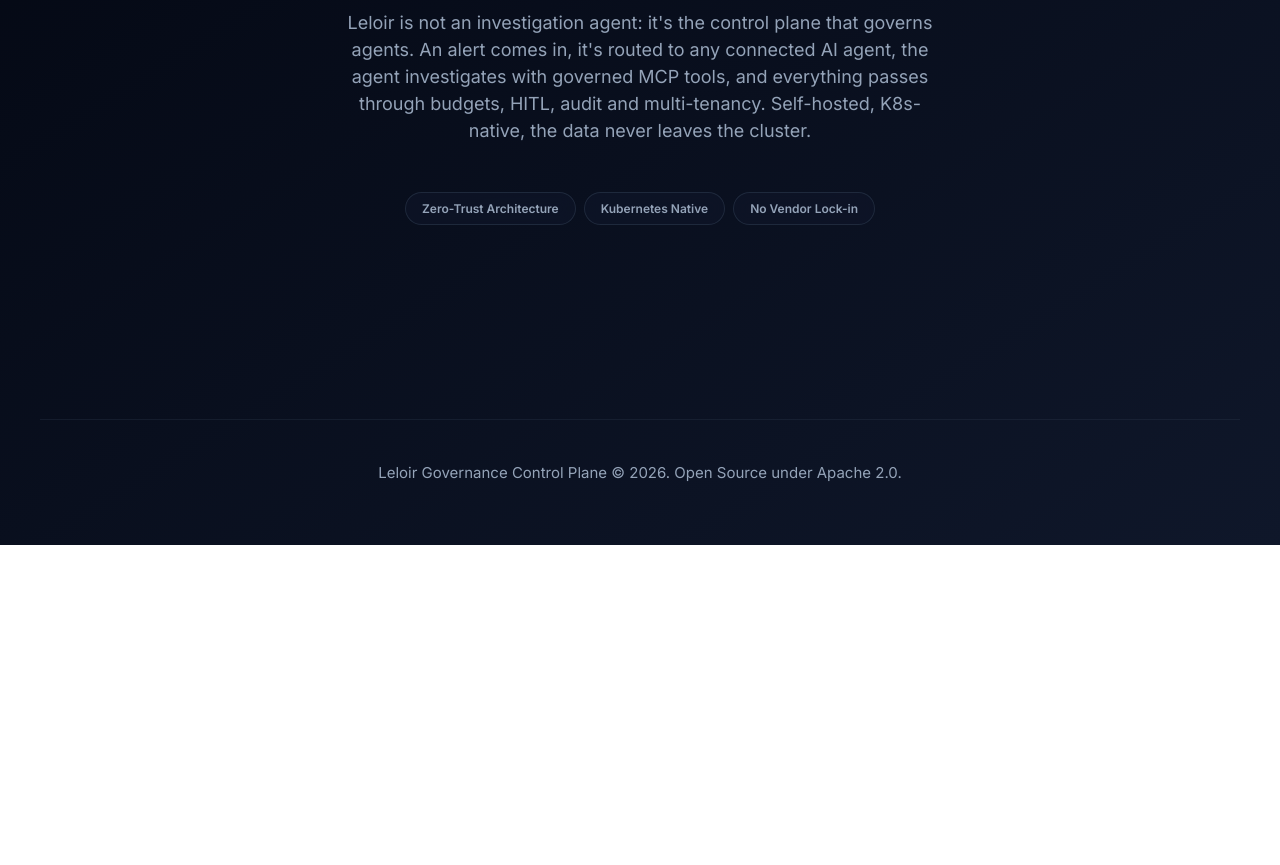
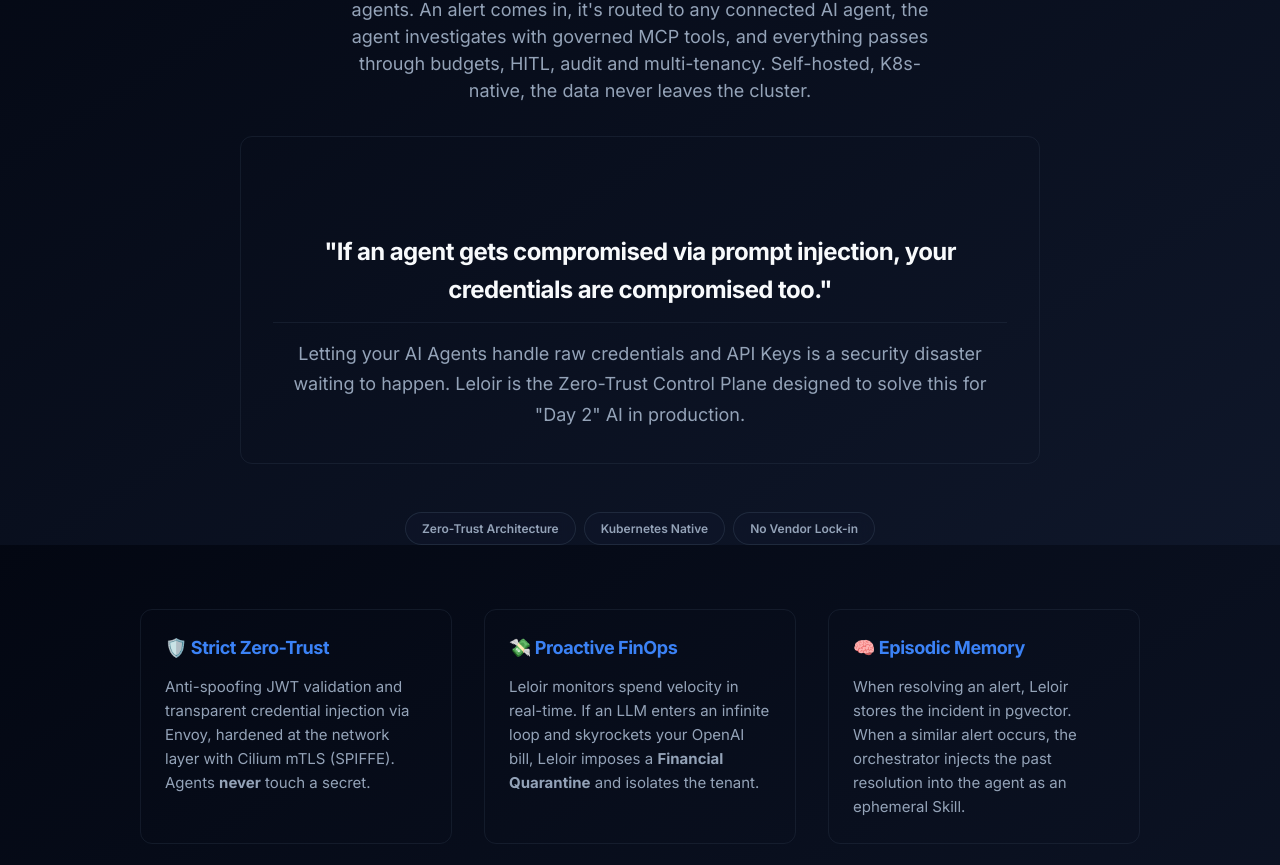
Before and after one commit to villadalmine/leloir-site, a React (Vite) app: page /#/ in a window 1280 px wide. Shown: the part 255-1120 px from the top of the page. Before the commit the page ends 800 px from the top, so only its background shows below. Built offline with nearby package versions, Linux system fonts and the light colour scheme.

Commit message:
feat: add linkedin marketing copy to home page

```diff
--- a/src/pages/Home.tsx
+++ b/src/pages/Home.tsx
@@ -6,17 +6,42 @@
   if (loading || !data) return <div className="container" style={{ padding: '100px 24px', textAlign: 'center' }}>Loading...</div>;
 
   return (
-    <div id="introduction" className="container" style={{ padding: '120px 24px', textAlign: 'center' }}>
+    <div id="introduction" className="container" style={{ padding: '80px 24px', textAlign: 'center' }}>
       <h1>Leloir Governance</h1>
-      <p className="lead" style={{ maxWidth: '600px', margin: '0 auto 48px' }}>
+      <p className="lead" style={{ maxWidth: '600px', margin: '0 auto 32px' }}>
         {t(data.project.description)}
       </p>
 
-      <div className="badges" style={{ justifyContent: 'center' }}>
+      <div style={{ background: 'var(--surface)', padding: '32px', borderRadius: '12px', border: '1px solid var(--line)', maxWidth: '800px', margin: '0 auto 48px' }}>
+        <h2 style={{ fontSize: '24px', marginBottom: '16px', color: 'var(--fg)' }}>
+          "If an agent gets compromised via prompt injection, your credentials are compromised too."
+        </h2>
+        <p style={{ color: 'var(--muted)', fontSize: '18px', margin: 0 }}>
+          Letting your AI Agents handle raw credentials and API Keys is a security disaster waiting to happen.
+          Leloir is the Zero-Trust Control Plane designed to solve this for "Day 2" AI in production.
+        </p>
+      </div>
+
+      <div className="badges" style={{ justifyContent: 'center', marginBottom: '64px' }}>
         <span className="pill">Zero-Trust Architecture</span>
         <span className="pill">Kubernetes Native</span>
         <span className="pill">No Vendor Lock-in</span>
       </div>
+
+      <div style={{ display: 'grid', gridTemplateColumns: 'repeat(auto-fit, minmax(300px, 1fr))', gap: '32px', textAlign: 'left', maxWidth: '1000px', margin: '0 auto' }}>
+        <div style={{ padding: '24px', background: 'var(--surface)', borderRadius: '12px', border: '1px solid var(--line)' }}>
+          <h3 style={{ marginTop: 0, color: 'var(--accent)', display: 'flex', alignItems: 'center', gap: '8px' }}>🛡️ Strict Zero-Trust</h3>
+          <p style={{ color: 'var(--muted)', margin: 0, lineHeight: 1.6 }}>Anti-spoofing JWT validation and transparent credential injection via Envoy, hardened at the network layer with Cilium mTLS (SPIFFE). Agents <strong>never</strong> touch a secret.</p>
+        </div>
+        <div style={{ padding: '24px', background: 'var(--surface)', borderRadius: '12px', border: '1px solid var(--line)' }}>
+          <h3 style={{ marginTop: 0, color: 'var(--accent)', display: 'flex', alignItems: 'center', gap: '8px' }}>💸 Proactive FinOps</h3>
+          <p style={{ color: 'var(--muted)', margin: 0, lineHeight: 1.6 }}>Leloir monitors spend velocity in real-time. If an LLM enters an infinite loop and skyrockets your OpenAI bill, Leloir imposes a <strong>Financial Quarantine</strong> and isolates the tenant.</p>
+        </div>
+        <div style={{ padding: '24px', background: 'var(--surface)', borderRadius: '12px', border: '1px solid var(--line)' }}>
+          <h3 style={{ marginTop: 0, color: 'var(--accent)', display: 'flex', alignItems: 'center', gap: '8px' }}>🧠 Episodic Memory</h3>
+          <p style={{ color: 'var(--muted)', margin: 0, lineHeight: 1.6 }}>When resolving an alert, Leloir stores the incident in pgvector. When a similar alert occurs, the orchestrator injects the past resolution into the agent as an ephemeral Skill.</p>
+        </div>
+      </div>
     </div>
   );
 }
```
